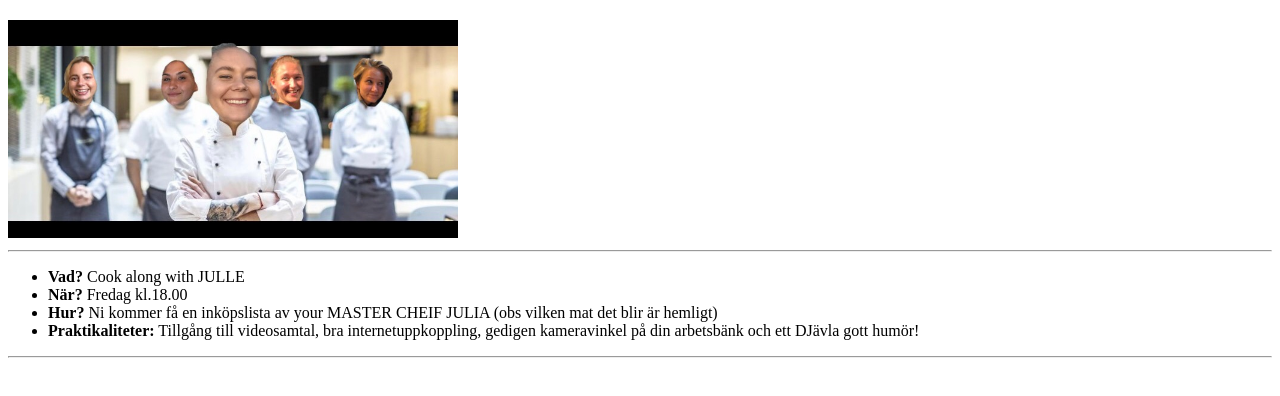
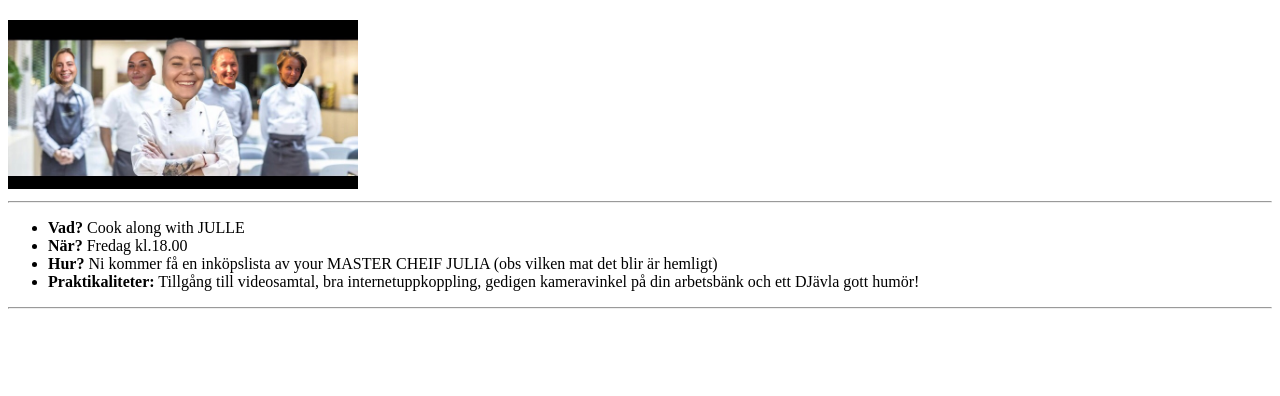
Before and after one commit to jhahrs/cookalong, a plain HTML site: page index.html in a window 1280 px wide. Shown: the part 60-456 px from the top of the page. Drawn offline with Linux system fonts and the light colour scheme.

Commit message:
ändrad bildstrl igen

```diff
--- a/index.html
+++ b/index.html
@@ -7,7 +7,7 @@
 </head>
 <body>
     <h1><b>Välkommen till COOK ALONG WITH JULIA</b></h1>
-        <img src="/IMG_0875.jpg" alt="julia och sina trotjänare" width="450">
+        <img src="/IMG_0875.jpg" alt="julia och sina trotjänare" width="350">
     <br><hr>
     <p>
         <ul>
```
